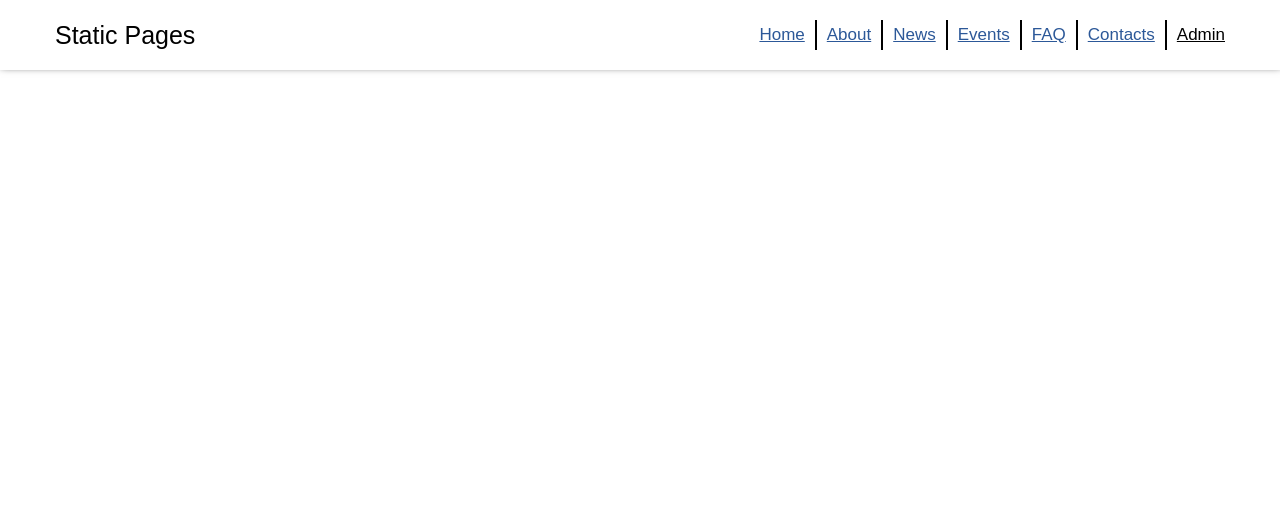
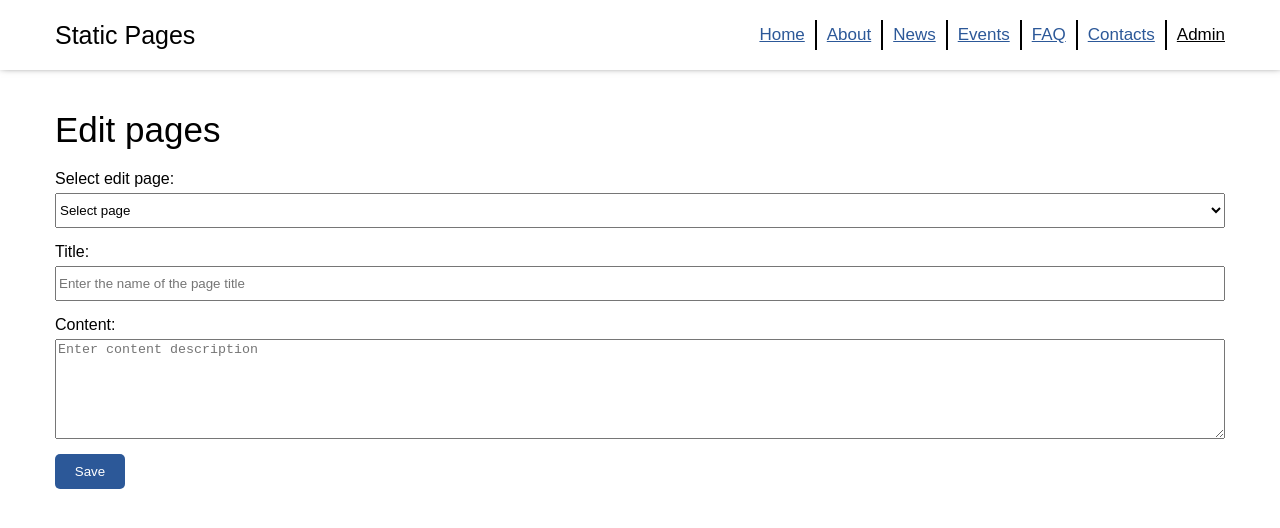
Before and after one commit to aldr-dev/homework-65, a React (Vite) app: page /pages/admin in a window 1280 px wide. Shown: the top 528 px of the page. Built offline with nearby package versions, Linux system fonts and the light colour scheme.

Commit message:
реализовал компонент: EditPageForm. Добавил страницу EditPage.

```diff
--- /dev/null
+++ b/src/components/EditPageForm/EditPageForm.css
@@ -0,0 +1,67 @@
+.form-title {
+  font-size: 35px;
+  margin: 0 0 20px 0;
+  font-weight: normal;
+}
+
+.form {
+  display: flex;
+  flex-direction: column;
+}
+
+.form-input, .form-select {
+  margin: 5px 0 15px 0;
+  height: 35px;
+}
+
+.form-description {
+  margin: 5px 0 15px 0;
+  height: 100px;
+}
+
+.form-btn {
+  align-self: flex-start;
+  background: #2c5898;
+  border: none;
+  border-radius: 5px;
+  color: #fff;
+  width: 70px;
+  height: 35px;
+  cursor: pointer;
+  transition: .2s ease-in-out;
+}
+
+.form-btn:disabled {
+  background: rgba(44, 88, 152, .8);
+}
+
+.form-btn:disabled:hover {
+  background: rgba(44, 88, 152, .8);
+}
+
+.form-btn:hover {
+  background: #174173;
+}
+
+.form-input:focus .form-form-description:focus {
+  outline-color: #2c5898;
+}
+
+.spinner {
+  display: inline-block;
+  width: 20px;
+  font-size: 0;
+  height: 20px;
+  border: 3px solid rgba(0, 0, 0, 0.1);
+  border-top-color: #fff;
+  border-radius: 50%;
+  animation: spin 1s linear infinite;
+  text-align: center;
+  vertical-align: middle;
+}
+
+@keyframes spin {
+  to {
+    transform: rotate(360deg);
+  }
+}
--- /dev/null
+++ b/src/components/EditPageForm/EditPageForm.tsx
@@ -0,0 +1,154 @@
+import React, {useCallback, useEffect, useState} from 'react';
+import {ApiPage, ApiSelectPage} from '../../types';
+import {useNavigate} from 'react-router-dom';
+import axiosApi from '../../axiosApi';
+import './EditPageForm.css';
+import {enqueueSnackbar} from 'notistack';
+import Preloader from '../Preloader/Preloader';
+
+const EditPageForm = () => {
+  const [data, setData] = useState<ApiPage>({
+    title: '',
+    content: '',
+  });
+  const [selectPage, setSelectPage] = useState<ApiSelectPage>({
+    page: '',
+  });
+  const [fetchDataLoader, setFetchDataLoader] = useState(false);
+  const [putDataLoader, setPutDataLoader] = useState(false);
+  const navigate = useNavigate();
+
+
+  const fetchData = useCallback(async () => {
+    try {
+      if (selectPage.page.length !== 0) {
+        setFetchDataLoader(true);
+        const response = await axiosApi.get<ApiPage | null>(`/pages/${selectPage.page}.json`);
+        setFetchDataLoader(false);
+
+        if (response.status !== 200) {
+          enqueueSnackbar('An error has occurred. Failed to process data.', {variant: 'error'});
+          throw new Error('An error has occurred. Failed to process data. ' + response.status);
+        }
+
+        if (response.data !== null) {
+          setData((prevState) => {
+            return {
+              ...prevState,
+              title: response.data.title,
+              content: response.data.content,
+            };
+          });
+        }
+      }
+    } catch (error) {
+      setFetchDataLoader(false);
+      enqueueSnackbar('An error has occurred. Failed to process data.', {variant: 'error'});
+      console.error('An error has occurred. Failed to process data. ' + error);
+    }
+  }, [selectPage.page]);
+
+  useEffect(() => {
+    void fetchData();
+  }, [fetchData]);
+
+
+  const onFieldChange = (event: React.ChangeEvent<HTMLInputElement | HTMLTextAreaElement>) => {
+    const {name, value} = event.target;
+    setData((prevState) => {
+      return {
+        ...prevState,
+        [name]: value,
+      };
+    });
+  };
+
+  const onChangeSelect = (event: React.ChangeEvent<HTMLSelectElement>) => {
+    const {name, value} = event.target;
+    setSelectPage((prevState) => {
+      return {
+        ...prevState,
+        [name]: value,
+      };
+    });
+  };
+
+  const onFormSubmit = async (event: React.FormEvent) => {
+    event.preventDefault();
+
+    if (data.title.length !== 0 && data.content.length !== 0) {
+      try {
+        if (selectPage.page.length !== 0) {
+          setPutDataLoader(true);
+          const response = await axiosApi.put(`/pages/${selectPage.page}.json`, data);
+          setPutDataLoader(false);
+
+          if (response.status !== 200) {
+            enqueueSnackbar('An error has occurred. Failed to process data.', {variant: 'error'});
+            throw new Error('An error has occurred. Failed to process data. ' + response.status);
+          }
+        }
+      } catch (error) {
+        setPutDataLoader(false);
+        enqueueSnackbar('An error has occurred. Failed to process data.', {variant: 'error'});
+        console.error('An error has occurred. Failed to process data. ' + error);
+      }
+    }
+    navigate(`/pages/${selectPage.page}`);
+  };
+
+  return (
+    <>
+      <Preloader preloader={fetchDataLoader} />
+      <div className="form-wrapper">
+        <h3 className="form-title">Edit pages</h3>
+        <form onSubmit={onFormSubmit} className="form">
+          <label htmlFor="selectPage">Select edit page:</label>
+          <select
+            onChange={onChangeSelect}
+            id="selectPage"
+            value={selectPage.page}
+            className="form-select"
+            name="page"
+            required>
+            <option value="">Select page</option>
+            <option value="home">Home</option>
+            <option value="about">About</option>
+            <option value="news">News</option>
+            <option value="events">Events</option>
+            <option value="faq">FAQ</option>
+            <option value="contacts">Contacts</option>
+          </select>
+          <label htmlFor="title">Title:</label>
+          <input
+            onChange={onFieldChange}
+            id="title"
+            value={data.title}
+            className="form-input"
+            type="text"
+            name="title"
+            placeholder="Enter the name of the page title"
+            required
+          />
+          <label htmlFor="content">Content:</label>
+          <textarea
+            onChange={onFieldChange}
+            id="content"
+            value={data.content}
+            className="form-description"
+            name="content"
+            placeholder="Enter content description"
+            required>
+          </textarea>
+          <button className="form-btn" disabled={putDataLoader} type="submit">
+            <div className={putDataLoader ? 'spinner' : ''}>
+              {putDataLoader ? '' : 'Save'}
+            </div>
+          </button>
+        </form>
+      </div>
+    </>
+  );
+};
+
+export default EditPageForm;
--- /dev/null
+++ b/src/containers/EditPage/EditPage.tsx
@@ -0,0 +1,12 @@
+import React from 'react';
+import EditPageForm from '../../components/EditPageForm/EditPageForm';
+
+const EditPage = () => {
+  return (
+    <>
+      <EditPageForm />
+    </>
+  );
+};
+
+export default EditPage;
--- a/src/containers/Router/Router.tsx
+++ b/src/containers/Router/Router.tsx
@@ -3,6 +3,7 @@ import {Route, Routes} from 'react-router-dom';
 import Page from '../Page/Page';
 import PageNotFound from '../PageNotFound/PageNotFound';
 import NavBar from '../../components/NavBar/NavBar';
+import EditPage from '../EditPage/EditPage';
 
 const Router = () => {
   return (
@@ -16,6 +17,9 @@ const Router = () => {
           <Route path="/pages/:pageName" element={
             <Page/>
           }/>
+          <Route path="/pages/admin" element={
+            <EditPage/>
+          }/>
           <Route path="*" element={
             <PageNotFound/>
           }/>
--- a/src/types.ts
+++ b/src/types.ts
@@ -2,3 +2,7 @@ export interface ApiPage {
   title: string;
   content: string;
 }
+
+export interface ApiSelectPage {
+  page: string;
+}
```
